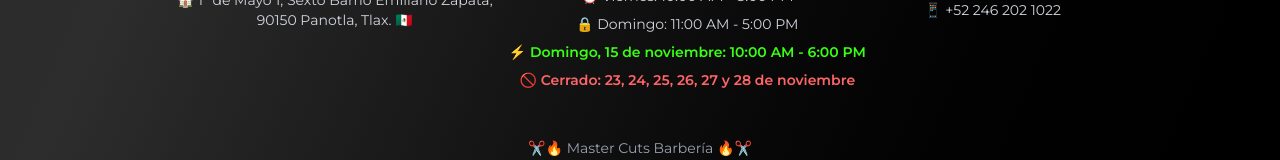
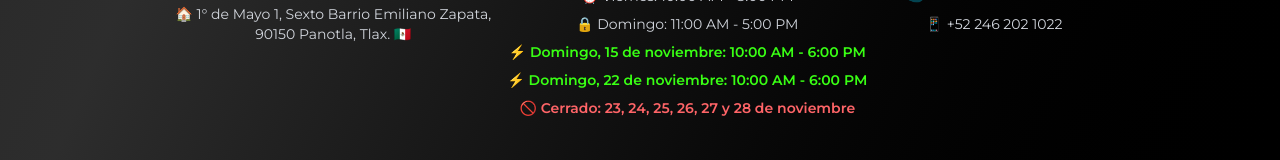
Before and after one commit to mael2021/barbershop, a React (Vite) app: page / in a window 1280 px wide. Shown: the part 2735-2895 px from the top of the page. Built offline with nearby package versions, Linux system fonts and the light colour scheme; no server answers.

Commit message:
habilito 22 de nov

```diff
--- a/src/consts/schedule.ts
+++ b/src/consts/schedule.ts
@@ -84,6 +84,7 @@ export const SPECIAL_SCHEDULES: Record<string, SpecialSchedule> = {
   "2026-09-22": EARLY_OPENING_SCHEDULE,
   "2026-09-23": EARLY_OPENING_SCHEDULE,
   "2026-11-15": SUNDAY_10_TO_6_SCHEDULE,
+  "2026-11-22": SUNDAY_10_TO_6_SCHEDULE,
 };
 
 // Convierte un Date a la clave YYYY-MM-DD usada en las constantes de arriba
```
